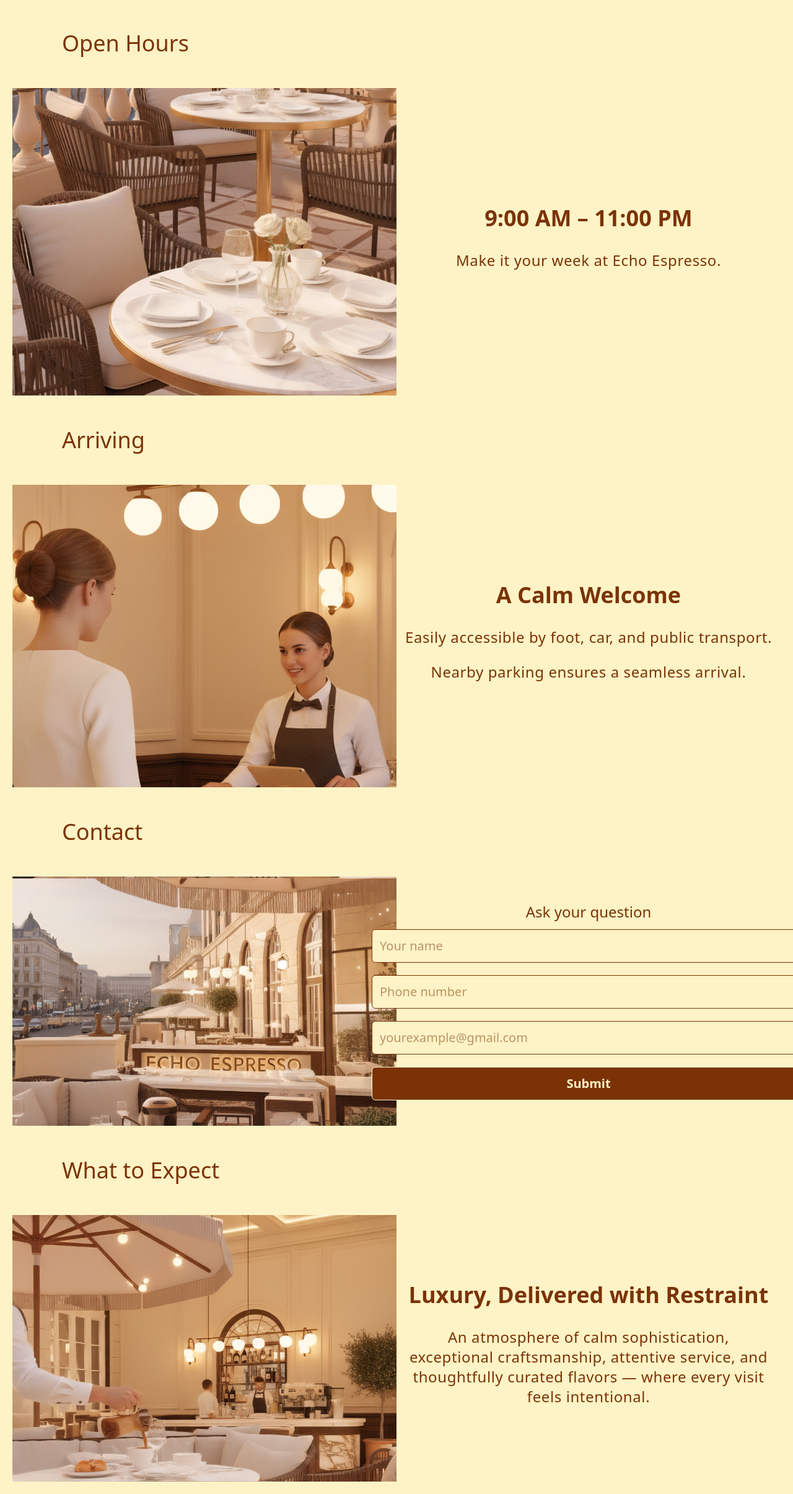
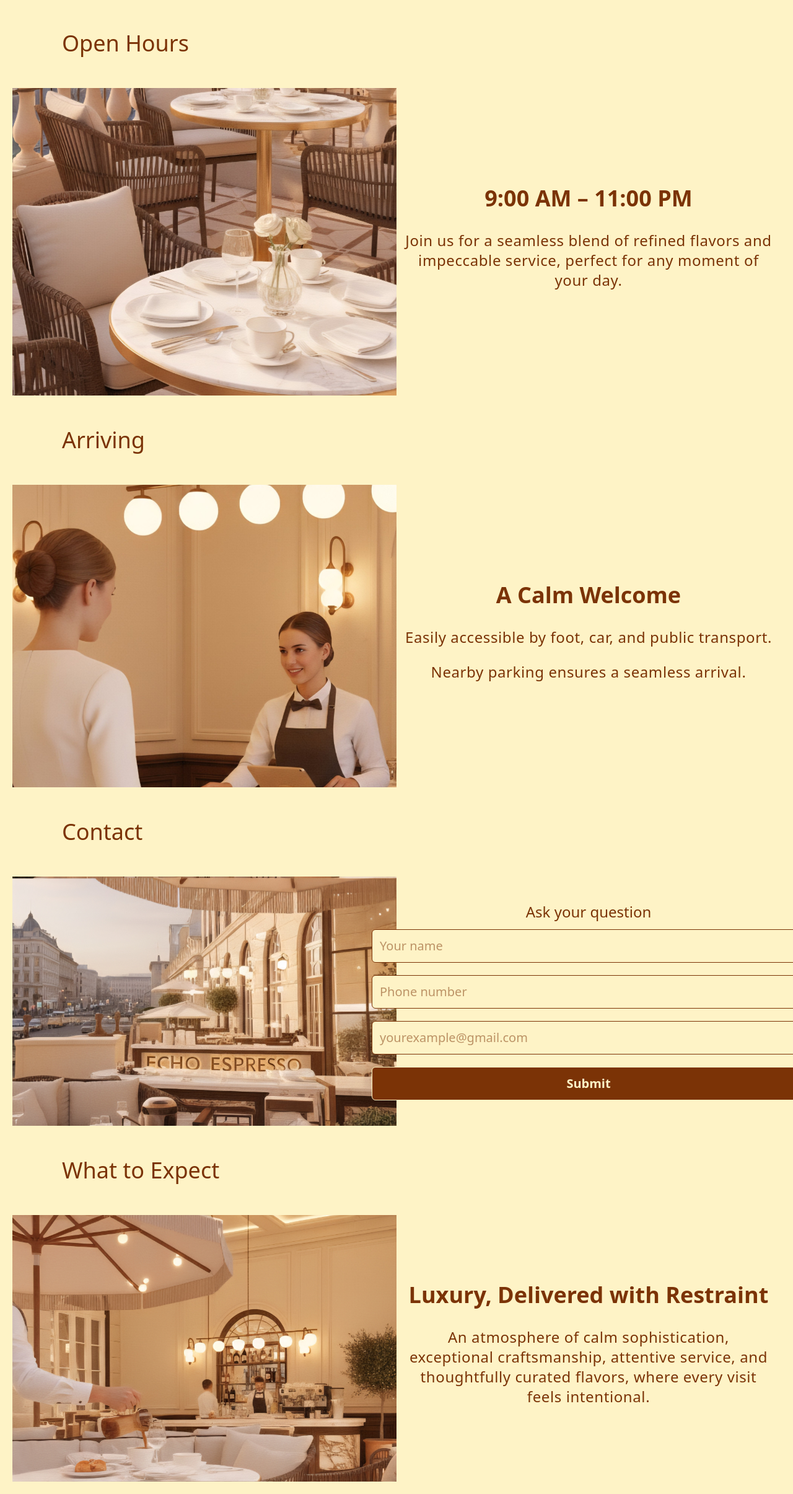
Before and after one commit to Manju-Verma29/echo-espresso, a React (Vite) app: page /visit in a window 1280 px wide. Shown: the part 1242-3652 px from the top of the page at 62% size. Built offline with nearby package versions, Linux system fonts and the light colour scheme.

Commit message:
Improve page text

```diff
--- a/src/Components/Visit/visitData.jsx
+++ b/src/Components/Visit/visitData.jsx
@@ -49,7 +49,7 @@ content: (
         9:00 AM – 11:00 PM
     </h3>
     <p className="md:text-xl lg:text-2xl p-3 text-center text-amber-900 tracking-wide">
-        Make it your week at Echo Espresso.
+        Join us for a seamless blend of refined flavors and impeccable service, perfect for any moment of your day.
     </p>
     </div>
     </>
@@ -115,7 +115,7 @@ content: (
         Luxury, Delivered with Restraint
     </h3>
     <p className=" md:text-xl lg:text-2xl p-3 text-center text-amber-900 tracking-wide">
-        An atmosphere of calm sophistication, exceptional craftsmanship, attentive service, and thoughtfully curated flavors — where every visit feels intentional.
+        An atmosphere of calm sophistication, exceptional craftsmanship, attentive service, and thoughtfully curated flavors, where every visit feels intentional.
     </p>
     </div>
     </>
```
